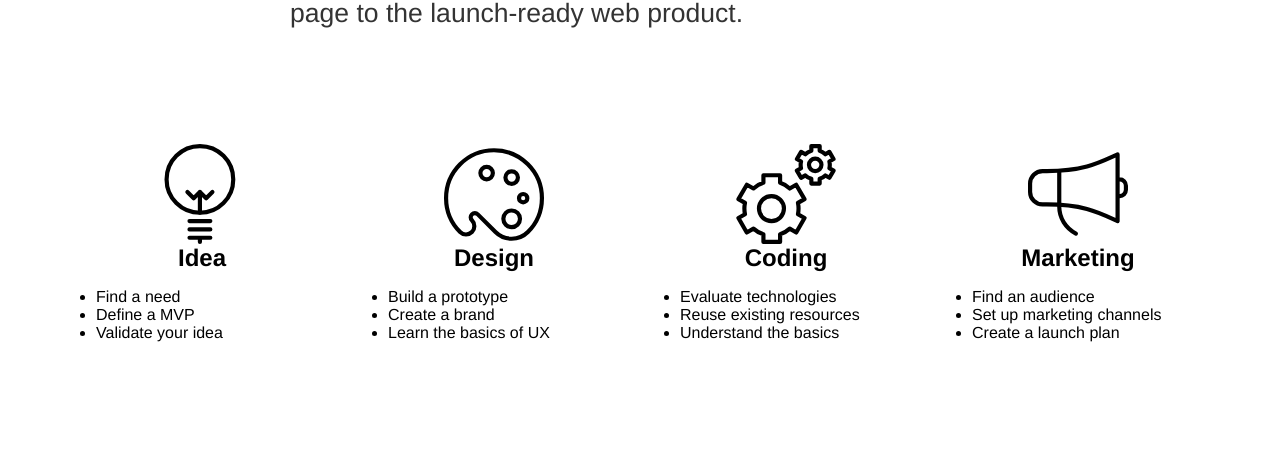
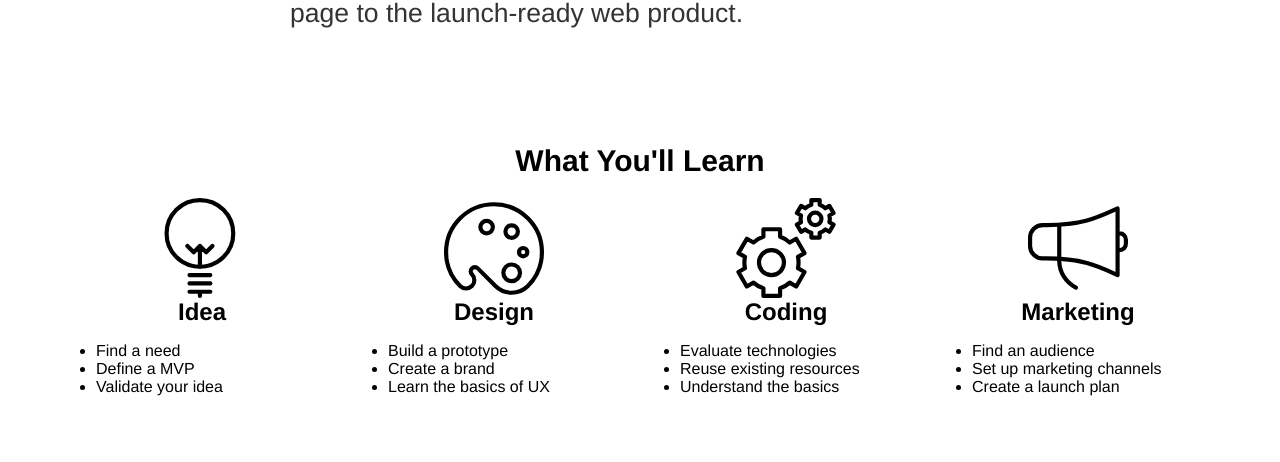
Before and after one commit to IndieDojo/indiedojo, a Gatsby app: page / in a window 1280 px wide. Shown: the part 1009-1471 px from the top of the page. Built offline with nearby package versions, Linux system fonts and the light colour scheme.

Commit message:
add heading

```diff
--- a/src/components/home/Topics.js
+++ b/src/components/home/Topics.js
@@ -6,6 +6,16 @@ import { WithPadding, H1 } from "../components/Base";
 import { Lightbulb, Megaphone, Cog, Palette } from "../components/Icons";
 
 const TopicsWrapper = styled.div`
+
+`
+
+const TopicsHeading = styled.h2`
+  text-align: center;
+  font-size: 30px;
+  margin-bottom: 20px;
+`
+
+const Topics = styled.div`
   display: flex;
   align-items: center;
   justify-content: center;
@@ -34,7 +44,9 @@ const Newsletter = props =>
   <FluidContainer>
     <Container>
       <WithPadding padding='xxl'>
+        <TopicsHeading>What You'll Learn</TopicsHeading>
         <TopicsWrapper>
+          <Topics>
             <Topic>
               <Lightbulb/>
               <TopicHeading>Idea</TopicHeading>
@@ -71,6 +83,7 @@ const Newsletter = props =>
                 <li>Create a launch plan</li>
               </TopicList>
             </Topic>
+          </Topics>
         </TopicsWrapper>
       </WithPadding>
     </Container>
```
Lines whose indentation alone changed are shown as unchanged.
